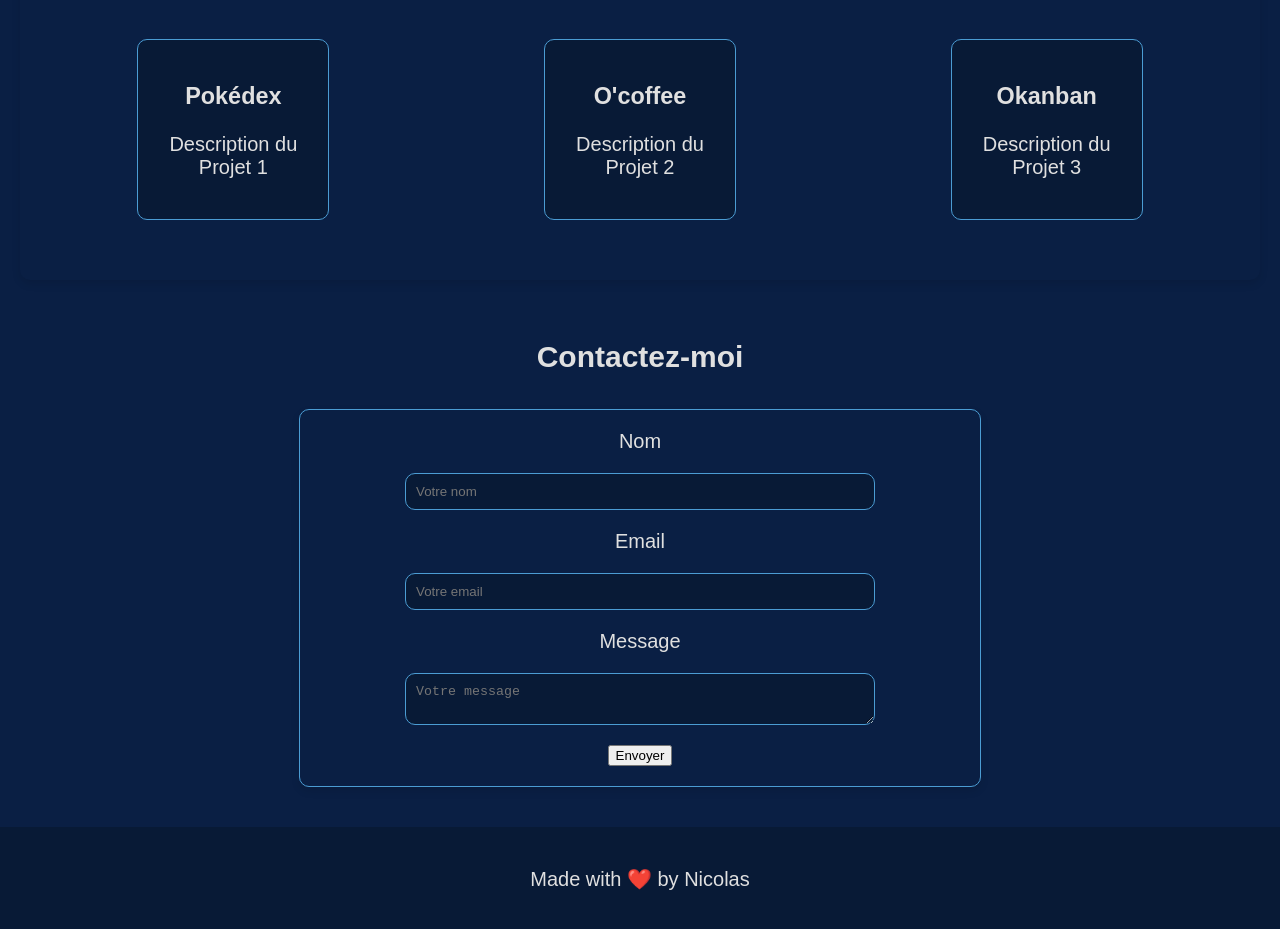
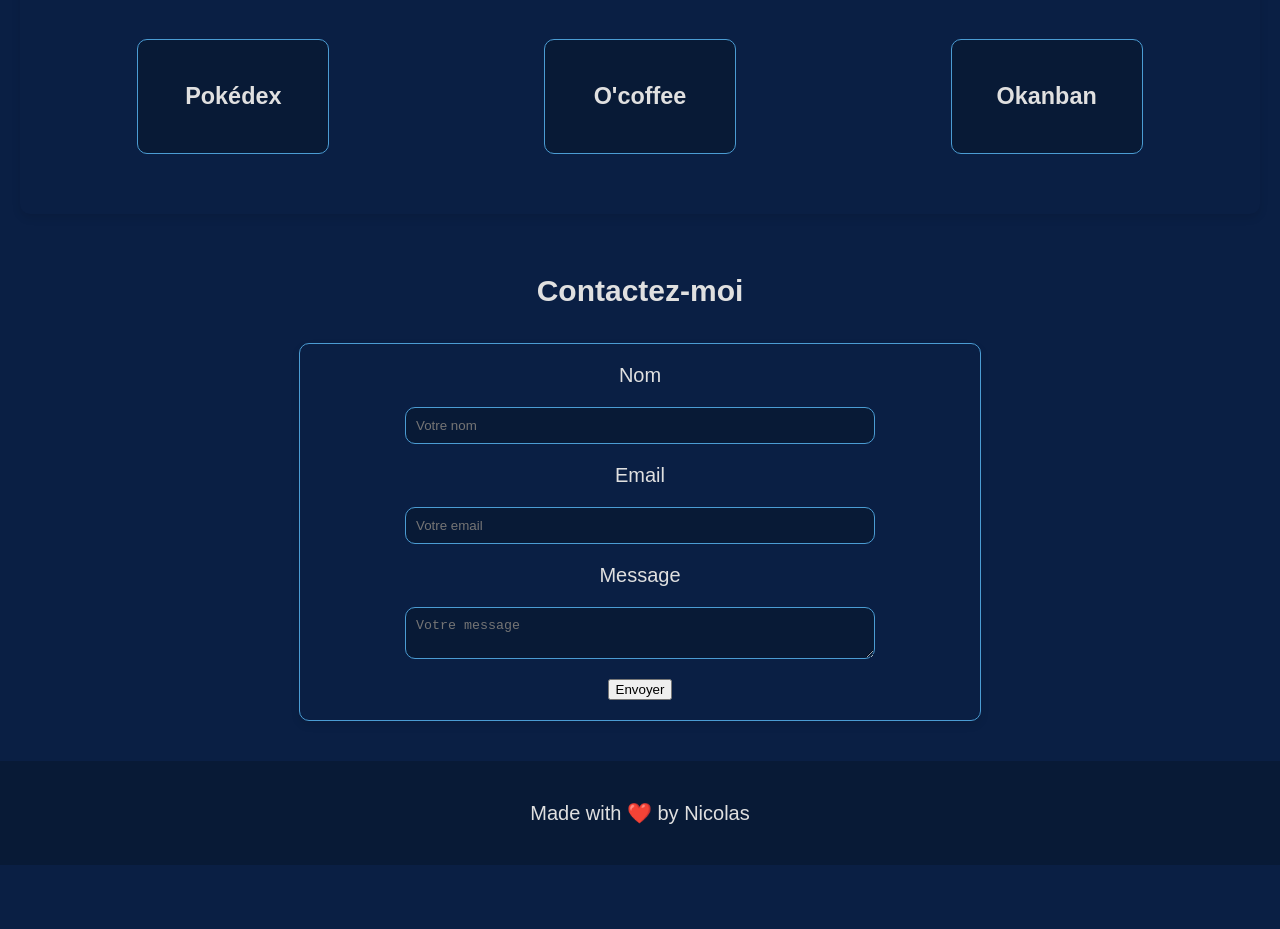
Before and after one commit to Nicolas71500/Portefolio, a website: page index.html in a window 1280 px wide. Shown: the part 1240-2169 px from the top of the page. After the commit the page ends 2105 px from the top, so only its background shows below. Drawn offline with nearby package versions, Linux system fonts and the light colour scheme.

Commit message:
modification HTML

```diff
--- a/index.html
+++ b/index.html
@@ -61,15 +61,15 @@
         <div class="Projets-content">
             <div class="project">
                 <h3>Pokédex</h3>
-                <p>Description du Projet 1</p>
+
             </div>
             <div class="project">
                 <h3>O'coffee</h3>
-                <p>Description du Projet 2</p>
+
             </div>
             <div class="project">
                 <h3>Okanban</h3>
-                <p>Description du Projet 3</p>
+
             </div>
         </div>
     </section>
```
